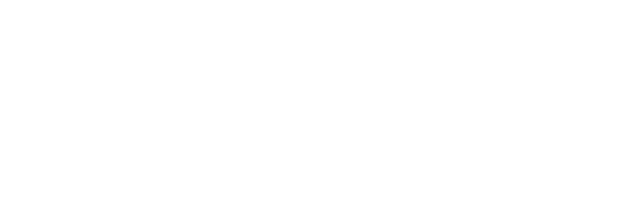
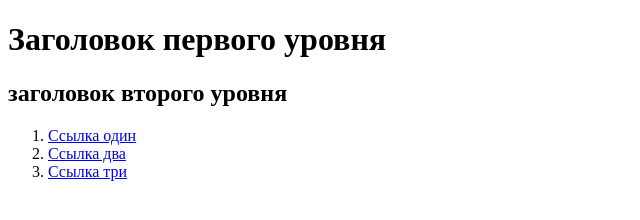
Before and after one commit to maxvyalov/task-html, a website: page src/index.html in a window 1280 px wide. Shown: the whole page, without its empty margins (0-640 px from the left). Drawn offline with Linux system fonts and the light colour scheme.

Commit message:
Задание по HTML

```diff
--- a/src/index.html
+++ b/src/index.html
@@ -3,5 +3,13 @@
     <head>
         <title>HTML</title>
     </head>
-    <body></body>
+    <body>
+        <h1>Заголовок первого уровня</h1>
+        <h2>заголовок второго уровня</h2>
+        <ol>
+            <li><a href="http://htmlbook.ru/samhtml/spiski/numerovannyy-spisok">Ссылка один</a></li>
+            <li><a href="http://htmlbook.ru/html/a">Ссылка два</a></li>
+            <li><a href="https://www.sports.ru/">Ссылка три</a></li>
+        </ol>
+    </body>
 </html>
```
